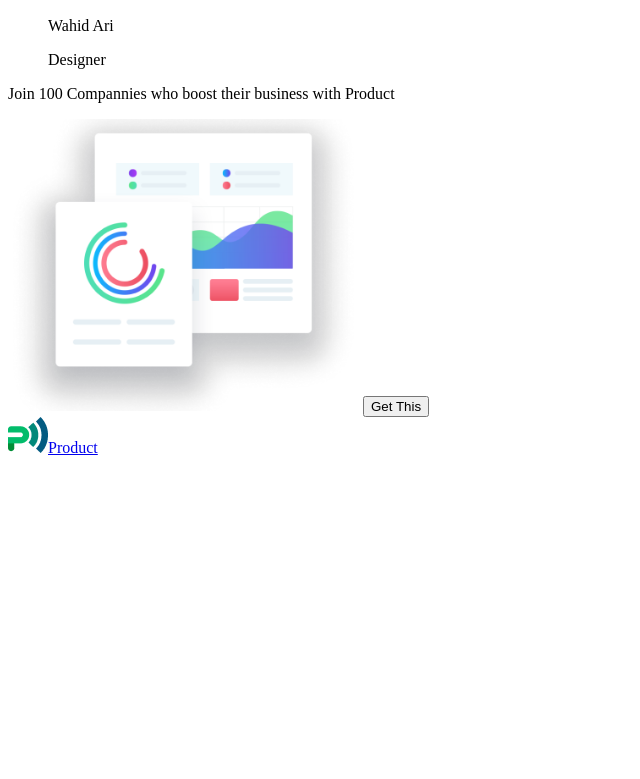
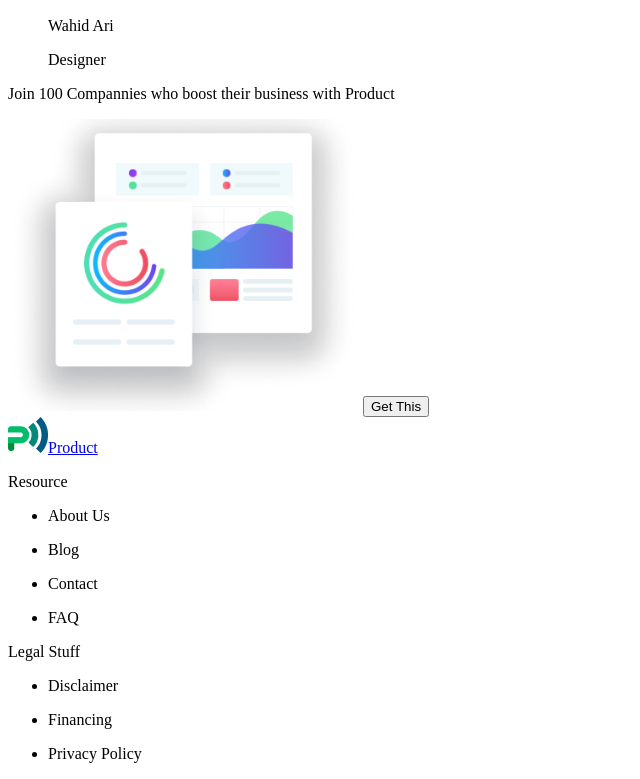
Before and after one commit to Romanna-Brych/blended-06, a plain HTML site: page index.html in a window 1280 px wide. Shown: the part 6888-7667 px from the top of the page, without its empty margins (0-640 px from the left). Before the commit the page ends 7353 px from the top, so only its background shows below. Drawn offline with Linux system fonts and the light colour scheme.

Commit message:
add footer

```diff
--- a/index.html
+++ b/index.html
@@ -333,6 +333,33 @@
       <a href="./index.html"
         ><img src="./images/logo-2.png" alt="logo" width="40" />Product</a
       >
+      <p>Resource</p>
+      <ul>
+        <li>
+          <p>About Us</p>
+        </li>
+        <li>
+          <p>Blog</p>
+        </li>
+        <li>
+          <p>Contact</p>
+        </li>
+        <li>
+          <p>FAQ</p>
+        </li>
+      </ul>
+      <p>Legal Stuff</p>
+      <ul>
+        <li>
+          <p>Disclaimer</p>
+        </li>
+        <li>
+          <p>Financing</p>
+        </li>
+        <li>
+          <p>Privacy Policy</p>
+        </li>
+      </ul>
     </footer>
   </body>
 </html>
```
Also changed, not shown: resources.html (+12 -1 lines).
